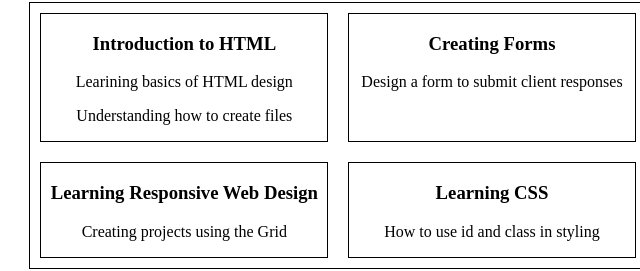
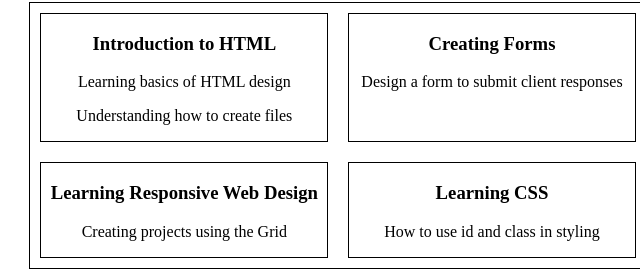
Before and after one commit to mark-theDev/MyProfile, a plain HTML site: page index.html in a window 1280 px wide. Shown: the part 196-467 px from the top of the page, 148-788 px from the left. Drawn offline with Linux system fonts and the light colour scheme.

Commit message:
Spelling error in first word

```diff
--- a/index.html
+++ b/index.html
@@ -19,7 +19,7 @@
     <div class="container">
         <div class="proj project1">
             <h3>Introduction to HTML</h3>
-            <p>Learining basics of HTML design</p>
+            <p>Learning basics of HTML design</p>
             <p>Understanding how to create files </p>
         </div>
         <div class="proj project2">
```
